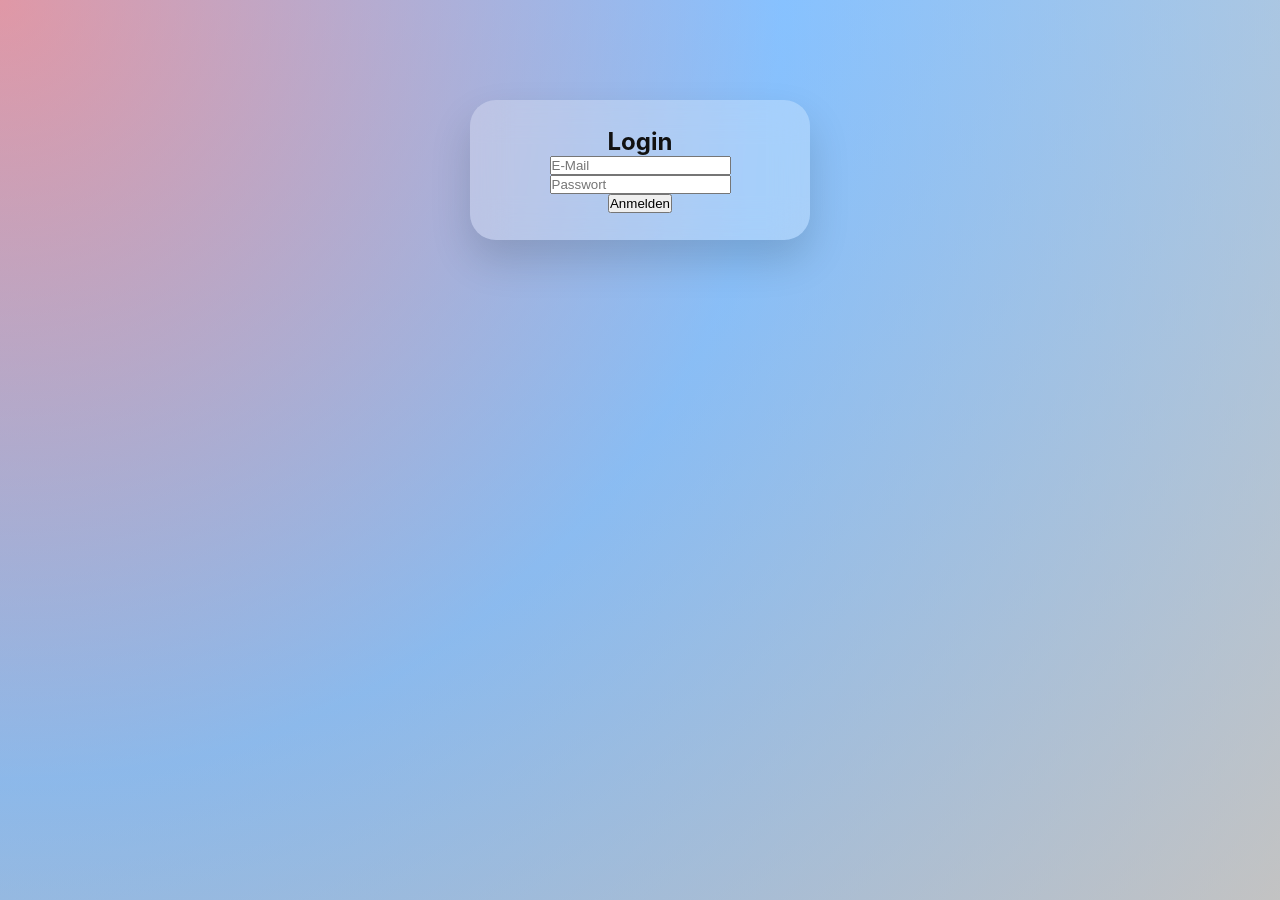
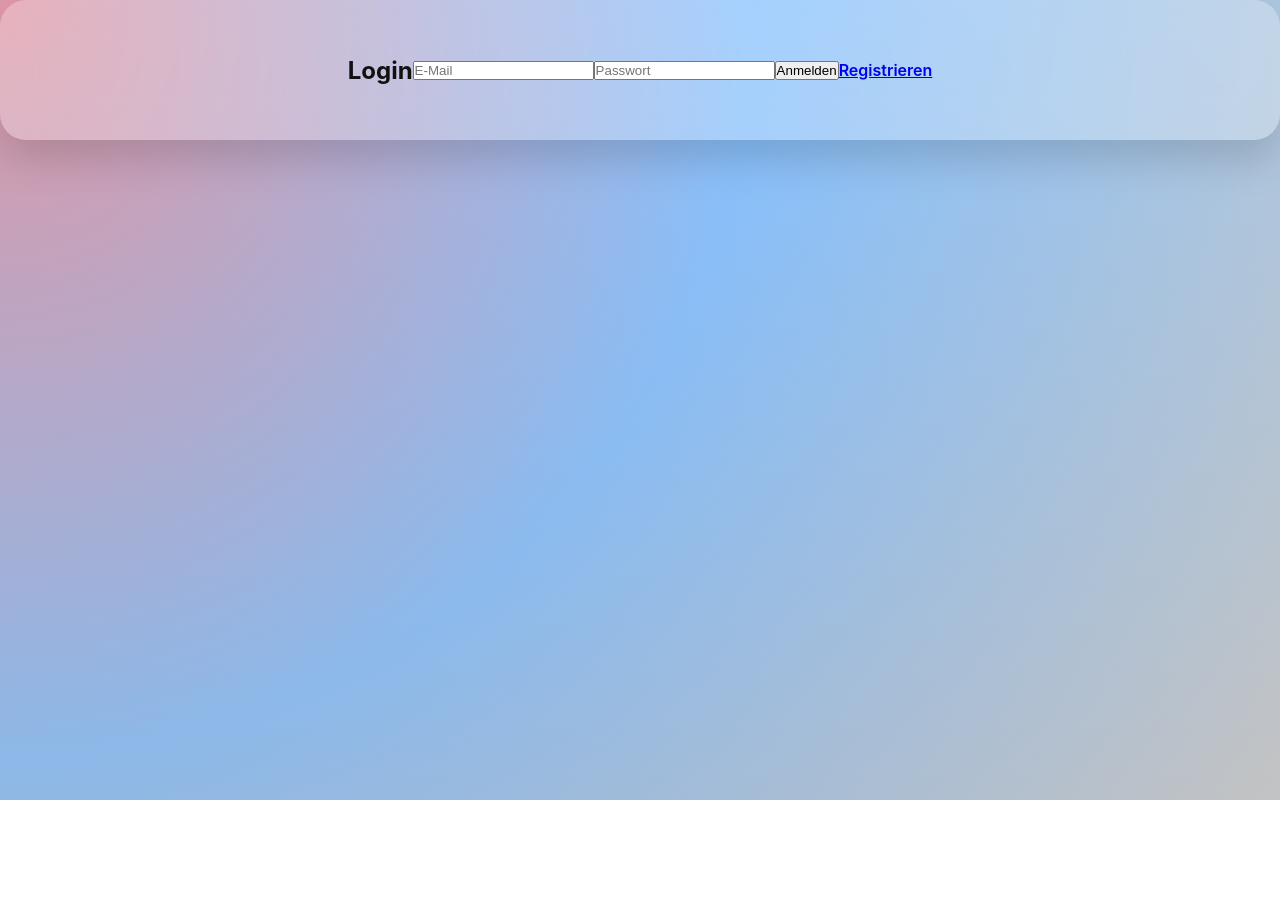
Before and after one commit to marlonsystems/melontec-cloud, a plain HTML site: page login.html in a window 1280 px wide. After the commit the page ends 800 px from the top, so only its background shows below. Drawn offline with Linux system fonts and the light colour scheme.

Commit message:
Update login.html

```diff
--- a/login.html
+++ b/login.html
@@ -7,13 +7,15 @@
 </head>
 <body>
 
-<div class="card" style="width:340px;margin:100px auto;flex-direction:column;">
-<h2>Login</h2>
-<input id="email" placeholder="E-Mail">
-<input id="password" type="password" placeholder="Passwort">
-<button onclick="login()">Anmelden</button>
+<div class="glass card">
+  <h2>Login</h2>
+  <input id="email" placeholder="E-Mail">
+  <input id="password" type="password" placeholder="Passwort">
+  <button onclick="login()">Anmelden</button>
+  <p><a href="register.html">Registrieren</a></p>
 </div>
 
+<script src="supabase.js"></script>
 <script src="auth.js"></script>
 </body>
 </html>
```
